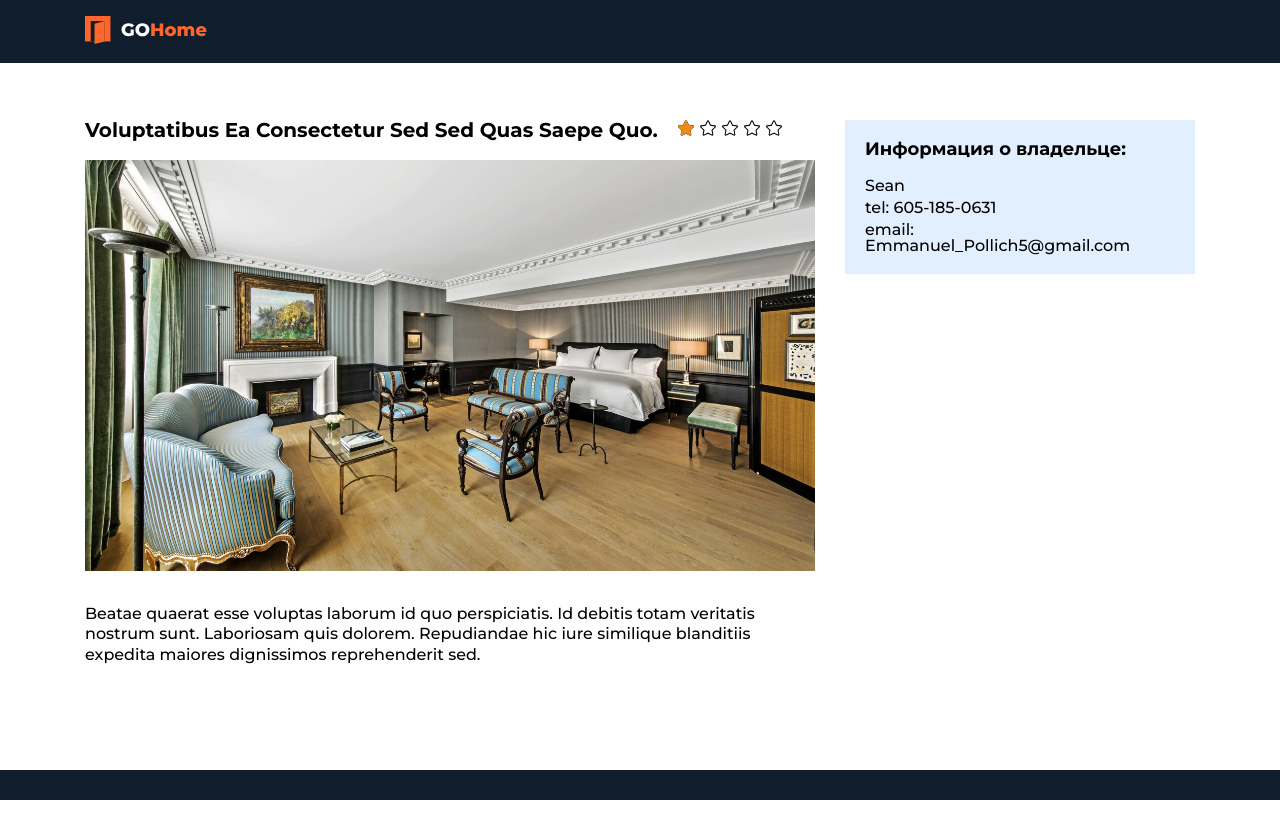
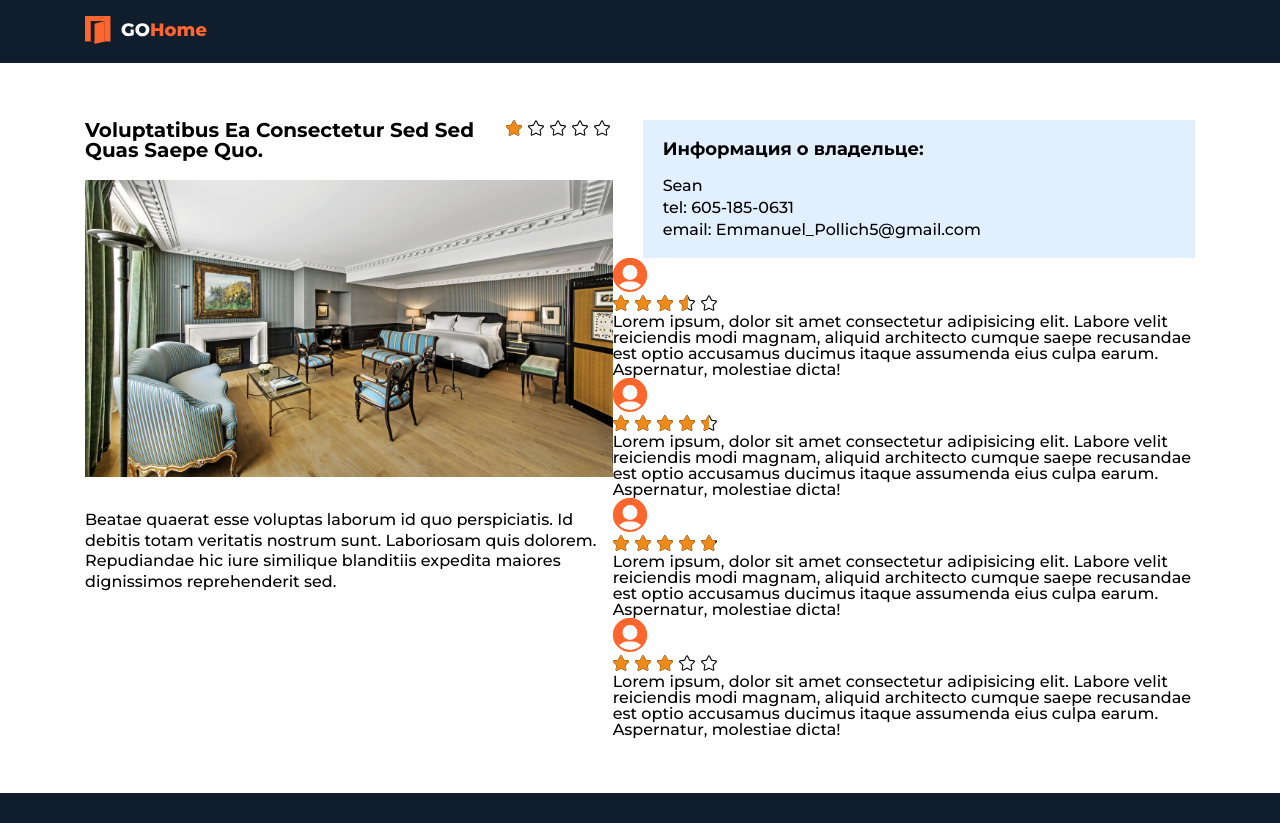
Before and after one commit to Volodymyr-bart/booking-clone_vue, a Vue app: page /apartment/5f689a2c09b16000e9a2f479 in a window 1280 px wide. Before the commit the page ends 800 px from the top, so only its background shows below. Built offline with nearby package versions, Linux system fonts and the light colour scheme.

Commit message:
add ReviewsSection

```diff
--- /dev/null
+++ b/src/components/reviews/index.vue
@@ -0,0 +1,24 @@
+<template>
+  <section class="reviews">
+    <ReviewsItem v-for="review in reviews" :key="review.author" :review="review" />
+  </section>
+</template>
+
+<script>
+import ReviewsItem from "./reviews-item";
+export default {
+  name: "ReviewsSection",
+  components: { ReviewsItem },
+  props: {
+    reviews: {
+      type: Array,
+      required: true,
+    },
+  },
+  mounted() {
+    console.log(this.reviews);
+  },
+};
+</script>
+
+<style lang="scss" scoped></style>
--- /dev/null
+++ b/src/components/reviews/reviews-item/ReviewsAvatar.vue
@@ -0,0 +1,19 @@
+<template>
+  <svg width="34" height="34" viewBox="0 0 34 34" fill="none" xmlns="http://www.w3.org/2000/svg">
+    <circle cx="17" cy="17" r="17" fill="white" />
+    <circle cx="17" cy="17" r="16" fill="white" stroke="#FF662D" stroke-width="2" />
+    <path
+      fill="#FF662D"
+      fill-rule="evenodd"
+      clip-rule="evenodd"
+      d="M4.8053 28.8444L4.83307 28.8028C7.04004 25.4919 10.7338 23.5156 14.712 23.5156H19.2878C23.2661 23.5156 26.9599 25.4919 29.1669 28.8028L29.1946 28.8445C32.1687 25.783 34 21.6054 34 17C34 7.61115 26.3889 0 17 0C7.61115 0 0 7.61115 0 17C0 21.6053 1.83124 25.783 4.8053 28.8444ZM16.9999 7C12.9288 7 9.61713 10.3117 9.61713 14.3828C9.61713 18.4539 12.9288 21.7656 16.9999 21.7656C21.071 21.7656 24.3828 18.4539 24.3828 14.3828C24.3828 10.3117 21.071 7 16.9999 7Z" />
+  </svg>
+</template>
+
+<script>
+export default {
+  name: "ReviewsAvatar",
+};
+</script>
+
+<style lang="scss" scoped></style>
--- /dev/null
+++ b/src/components/reviews/reviews-item/ReviewsHeading.vue
@@ -0,0 +1,30 @@
+<template>
+  <div class="reviews-heading">
+    <ReviewsAvatar />
+    <div class="reviews-heading__content">
+      <span class="reviews-heading__author"></span>
+      <StarRating :rating="rating" />
+    </div>
+  </div>
+</template>
+
+<script>
+import StarRating from "./../../shared/StarRating.vue";
+import ReviewsAvatar from "./ReviewsAvatar.vue";
+export default {
+  name: "ReviewsHeading",
+  components: { StarRating, ReviewsAvatar },
+  props: {
+    author: {
+      type: String,
+      required: true,
+    },
+    rating: {
+      type: Number,
+      default: 0,
+    },
+  },
+};
+</script>
+
+<style lang="scss" scoped></style>
--- /dev/null
+++ b/src/components/reviews/reviews-item/index.vue
@@ -0,0 +1,22 @@
+<template>
+  <section class="reviews-item">
+    <ReviewsHeading :rating="review.rating" :author="review.author" />
+    <p class="reviews-item__content">{{ review.content }}</p>
+  </section>
+</template>
+
+<script>
+import ReviewsHeading from "./ReviewsHeading.vue";
+export default {
+  name: "ReviewsItem",
+  components: { ReviewsHeading },
+  props: {
+    review: {
+      type: Object,
+      required: true,
+    },
+  },
+};
+</script>
+
+<style lang="scss" scoped></style>
--- /dev/null
+++ b/src/components/reviews/reviews.json
@@ -0,0 +1,22 @@
+[
+  {
+    "author": "Alex",
+    "content": "Lorem ipsum, dolor sit amet consectetur adipisicing elit. Labore velit reiciendis modi magnam, aliquid architecto cumque saepe recusandae est optio accusamus ducimus itaque assumenda eius culpa earum. Aspernatur, molestiae dicta!",
+    "rating": 3.5
+  },
+  {
+    "author": "Ron",
+    "content": "Lorem ipsum, dolor sit amet consectetur adipisicing elit. Labore velit reiciendis modi magnam, aliquid architecto cumque saepe recusandae est optio accusamus ducimus itaque assumenda eius culpa earum. Aspernatur, molestiae dicta!",
+    "rating": 4.5
+  },
+  {
+    "author": "Marry",
+    "content": "Lorem ipsum, dolor sit amet consectetur adipisicing elit. Labore velit reiciendis modi magnam, aliquid architecto cumque saepe recusandae est optio accusamus ducimus itaque assumenda eius culpa earum. Aspernatur, molestiae dicta!",
+    "rating": 4.8
+  },
+  {
+    "author": "John",
+    "content": "Lorem ipsum, dolor sit amet consectetur adipisicing elit. Labore velit reiciendis modi magnam, aliquid architecto cumque saepe recusandae est optio accusamus ducimus itaque assumenda eius culpa earum. Aspernatur, molestiae dicta!",
+    "rating": 2.8
+  }
+]
--- a/src/pages/ApartamentPage.vue
+++ b/src/pages/ApartamentPage.vue
@@ -3,7 +3,10 @@
     <ContainerPage>
       <div class="apartment-page__content">
         <ApartmentsMainInfo :apartment="apartment" />
-        <ApartmentsOwner class="apartment-page__owner" :owner="apartment.owner" />
+        <div class="apartment-page__additional-info">
+          <ApartmentsOwner class="apartment-page__owner" :owner="apartment.owner" />
+          <ReviewsSection :reviews="reviewsList" />
+        </div>
       </div>
     </ContainerPage>
   </main>
@@ -14,11 +17,16 @@
 import apartments from "./../components/apartment/apartments";
 import ApartmentsMainInfo from "./../components/apartment/ApartmentsMainInfo.vue";
 import ApartmentsOwner from "./../components/apartment/ApartmentsOwner.vue";
+import ReviewsSection from "./../components/reviews";
+import reviewsList from "./../components/reviews/reviews.json";
 
 export default {
   name: "ApartamentPage",
-  components: { ContainerPage, ApartmentsMainInfo, ApartmentsOwner },
+  components: { ContainerPage, ApartmentsMainInfo, ApartmentsOwner, ReviewsSection },
   computed: {
+    reviewsList() {
+      return reviewsList;
+    },
     apartment() {
       return apartments.find((apartment) => apartment.id === this.$route.params.id);
     },
```
